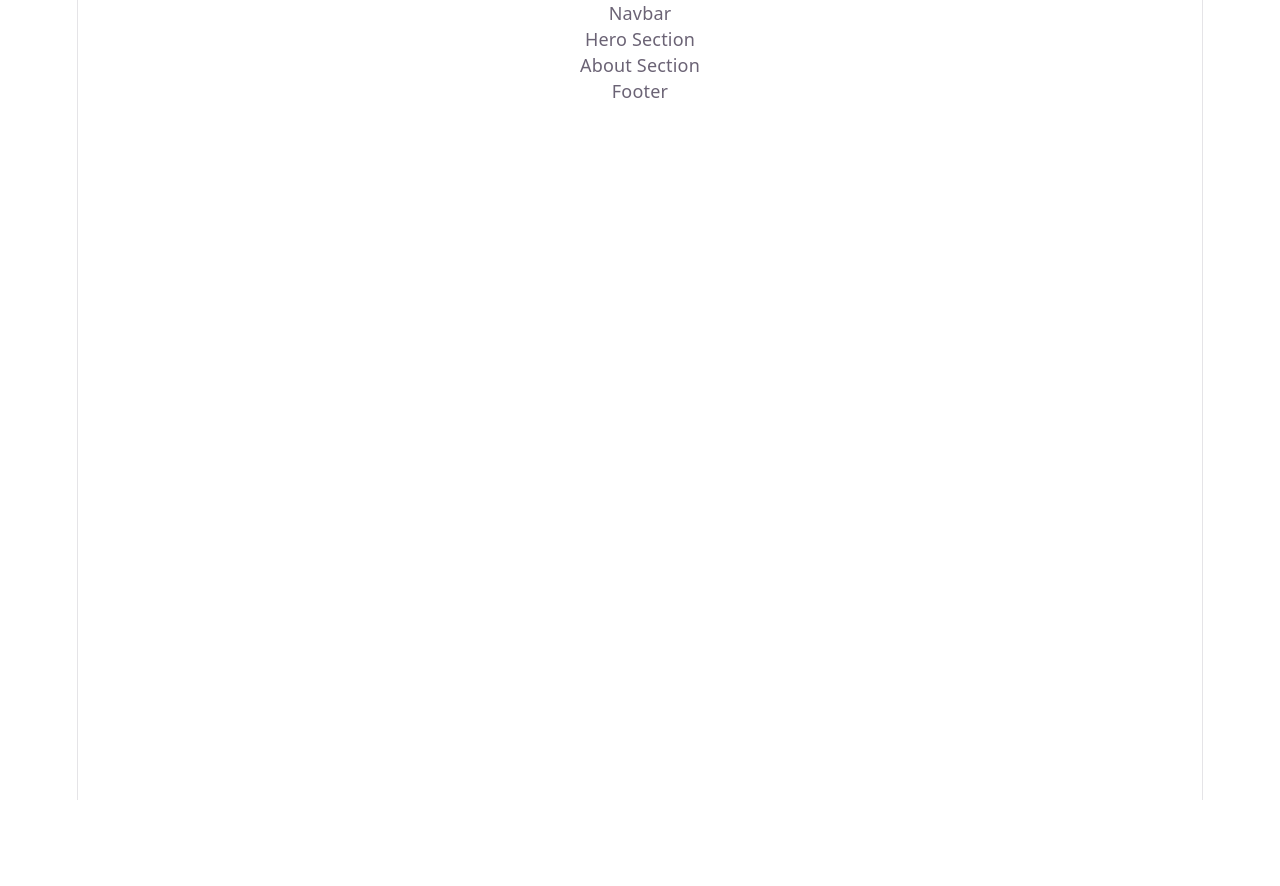
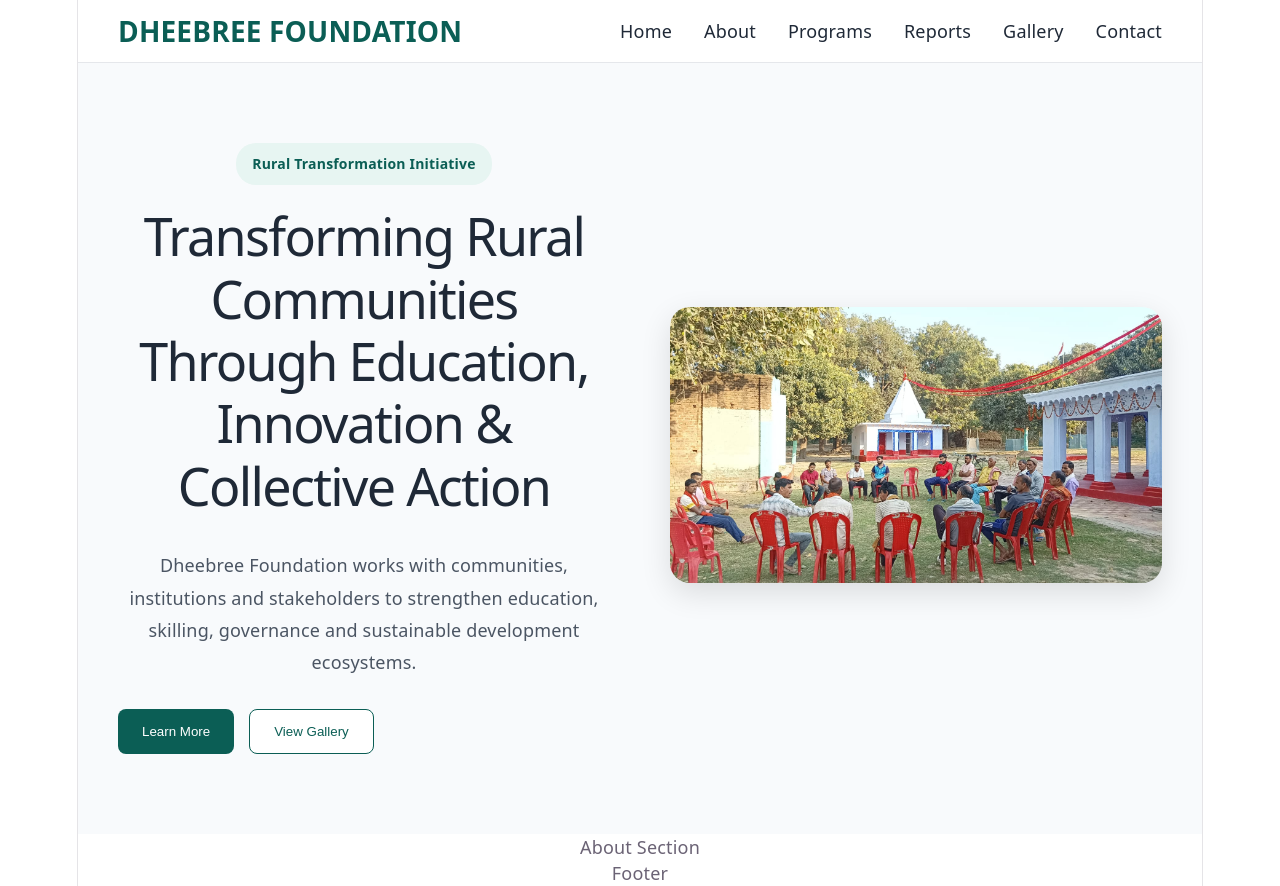
Before and after one commit to dheebreefoundation/dheebreefoundation.github.io, a React (Vite) app: page / in a window 1280 px wide. Before the commit the page ends 800 px from the top, so only its background shows below. Built offline with nearby package versions, Linux system fonts and the light colour scheme.

Commit message:
Phase1 added

```diff
--- a/src/components/Hero/Hero.css
+++ b/src/components/Hero/Hero.css
@@ -0,0 +1,89 @@
+.hero {
+  padding: 80px 40px;
+  background: #f8fafc;
+}
+
+.hero-content {
+  max-width: 1300px;
+  margin: auto;
+
+  display: flex;
+  align-items: center;
+  gap: 60px;
+}
+
+.hero-left {
+  flex: 1;
+}
+
+.hero-tag {
+  display: inline-block;
+
+  background: #e7f5f2;
+  color: #0b5e55;
+
+  padding: 8px 16px;
+  border-radius: 20px;
+
+  font-size: 14px;
+  font-weight: 600;
+}
+
+.hero-left h1 {
+  margin-top: 20px;
+
+  font-size: 52px;
+  line-height: 1.2;
+
+  color: #1f2937;
+}
+
+.hero-left p {
+  margin-top: 20px;
+
+  font-size: 18px;
+  line-height: 1.8;
+
+  color: #4b5563;
+}
+
+.hero-buttons {
+  margin-top: 30px;
+
+  display: flex;
+  gap: 15px;
+}
+
+.btn-primary {
+  border: none;
+  padding: 14px 24px;
+
+  background: #0b5e55;
+  color: white;
+
+  border-radius: 8px;
+  cursor: pointer;
+}
+
+.btn-secondary {
+  border: 1px solid #0b5e55;
+
+  padding: 14px 24px;
+
+  background: white;
+  color: #0b5e55;
+
+  border-radius: 8px;
+  cursor: pointer;
+}
+
+.hero-right {
+  flex: 1;
+}
+
+.hero-right img {
+  width: 100%;
+  border-radius: 20px;
+
+  box-shadow: 0 10px 30px rgba(0,0,0,0.12);
+}
--- a/src/components/Hero/Hero.jsx
+++ b/src/components/Hero/Hero.jsx
@@ -1,5 +1,37 @@
+import "./Hero.css";
+import heroImage from "../../assets/images/hero.jpg";
+
 function Hero() {
-  return <section>Hero Section</section>;
+  return (
+    <section className="hero">
+      <div className="hero-content">
+        <div className="hero-left">
+          <span className="hero-tag">Rural Transformation Initiative</span>
+
+          <h1>
+            Transforming Rural Communities Through Education, Innovation &
+            Collective Action
+          </h1>
+
+          <p>
+            Dheebree Foundation works with communities, institutions and
+            stakeholders to strengthen education, skilling, governance and
+            sustainable development ecosystems.
+          </p>
+
+          <div className="hero-buttons">
+            <button className="btn-primary">Learn More</button>
+
+            <button className="btn-secondary">View Gallery</button>
+          </div>
+        </div>
+
+        <div className="hero-right">
+          <img src={heroImage} alt="Community Meeting" />
+        </div>
+      </div>
+    </section>
+  );
 }
 
 export default Hero;
--- a/src/components/Navbar/Navbar.css
+++ b/src/components/Navbar/Navbar.css
@@ -0,0 +1,44 @@
+.navbar {
+  background: #ffffff;
+  border-bottom: 1px solid #e5e7eb;
+  position: sticky;
+  top: 0;
+  z-index: 1000;
+}
+
+.navbar-container {
+  max-width: 1300px;
+  margin: auto;
+  padding: 18px 40px;
+
+  display: flex;
+  justify-content: space-between;
+  align-items: center;
+}
+
+.navbar-logo {
+  font-size: 28px;
+  font-weight: 700;
+  color: #0B5E55;
+  cursor: pointer;
+}
+
+.navbar-menu {
+  display: flex;
+  gap: 32px;
+
+  list-style: none;
+  margin: 0;
+  padding: 0;
+}
+
+.navbar-menu li {
+  cursor: pointer;
+  font-weight: 500;
+  color: #1F2937;
+  transition: 0.3s ease;
+}
+
+.navbar-menu li:hover {
+  color: #0B5E55;
+}
--- a/src/components/Navbar/Navbar.jsx
+++ b/src/components/Navbar/Navbar.jsx
@@ -1,5 +1,22 @@
+import "./Navbar.css";
+
 function Navbar() {
-  return <nav>Navbar</nav>;
+  return (
+    <nav className="navbar">
+      <div className="navbar-container">
+        <div className="navbar-logo">DHEEBREE FOUNDATION</div>
+
+        <ul className="navbar-menu">
+          <li>Home</li>
+          <li>About</li>
+          <li>Programs</li>
+          <li>Reports</li>
+          <li>Gallery</li>
+          <li>Contact</li>
+        </ul>
+      </div>
+    </nav>
+  );
 }
 
 export default Navbar;
```
Also changed, not shown: src/assets/images/hero.jpg (added).
